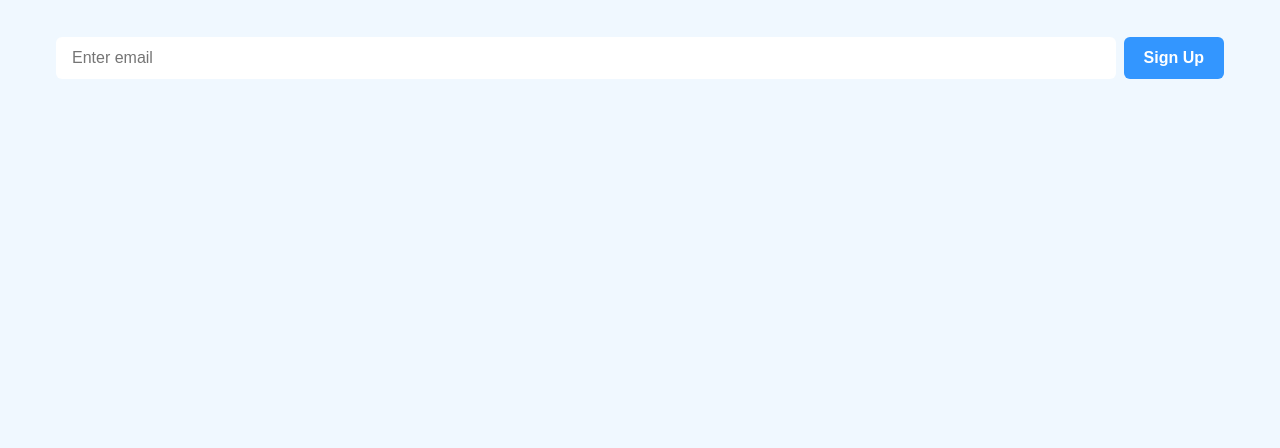
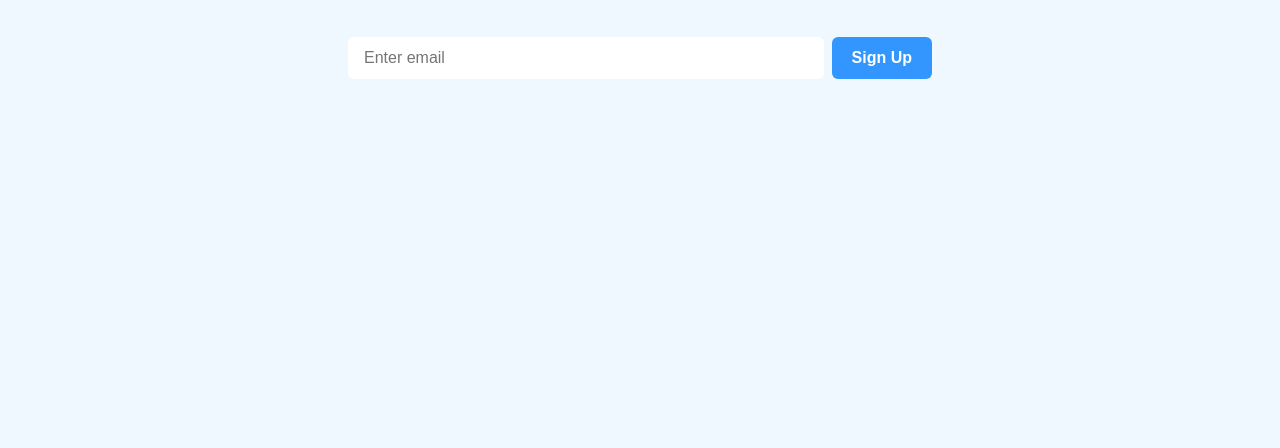
Before and after one commit to aakash0101200/reimagined-spoon-frontend, a plain HTML site: page homepage/index.html in a window 1280 px wide. Shown: the part 352-800 px from the top of the page. Drawn offline with Linux system fonts and the light colour scheme.

Commit message:
Co-authored-by: AdityaMishra001 <AdityaMishra001@users.noreply.github.com>

```diff
--- a/homepage/homestyle.css
+++ b/homepage/homestyle.css
@@ -37,6 +37,7 @@ body {
     list-style-type: none;
     display: flex;
     gap: 1.5em;
+
 }
 
 .nav-links li a {
@@ -81,7 +82,8 @@ body {
     padding: 0.5em;
     border-radius: 5px;
     gap: 0.5em;
-
+    max-width: 600px;
+    margin: auto;
 }
 
 .hero-form input {
@@ -92,6 +94,7 @@ body {
     flex: 1;
     outline: none;
     min-width: 200px;
+    align-items: center;
 }
 
 .hero-form button {
@@ -107,6 +110,5 @@ body {
 }
 
 .hero-form button:hover {
-    background-color: hsl(211, 100%, 50%);;
-
+    background-color: hsl(211, 100%, 50%);
 }
--- a/homepage/index.html
+++ b/homepage/index.html
@@ -30,7 +30,7 @@
             <p>Centralize your attendance, assignments, and notices in one place.</p>
         </div>
 
-        <form class="hero-form" on-submit="return false">
+        <form class="hero-form" onsubmit="return false">
             <input type="email" placeholder="Enter email">
             <button type="submit">Sign Up</button>
         </form>
```
Also changed, not shown: index.html (+1 -0 lines).
